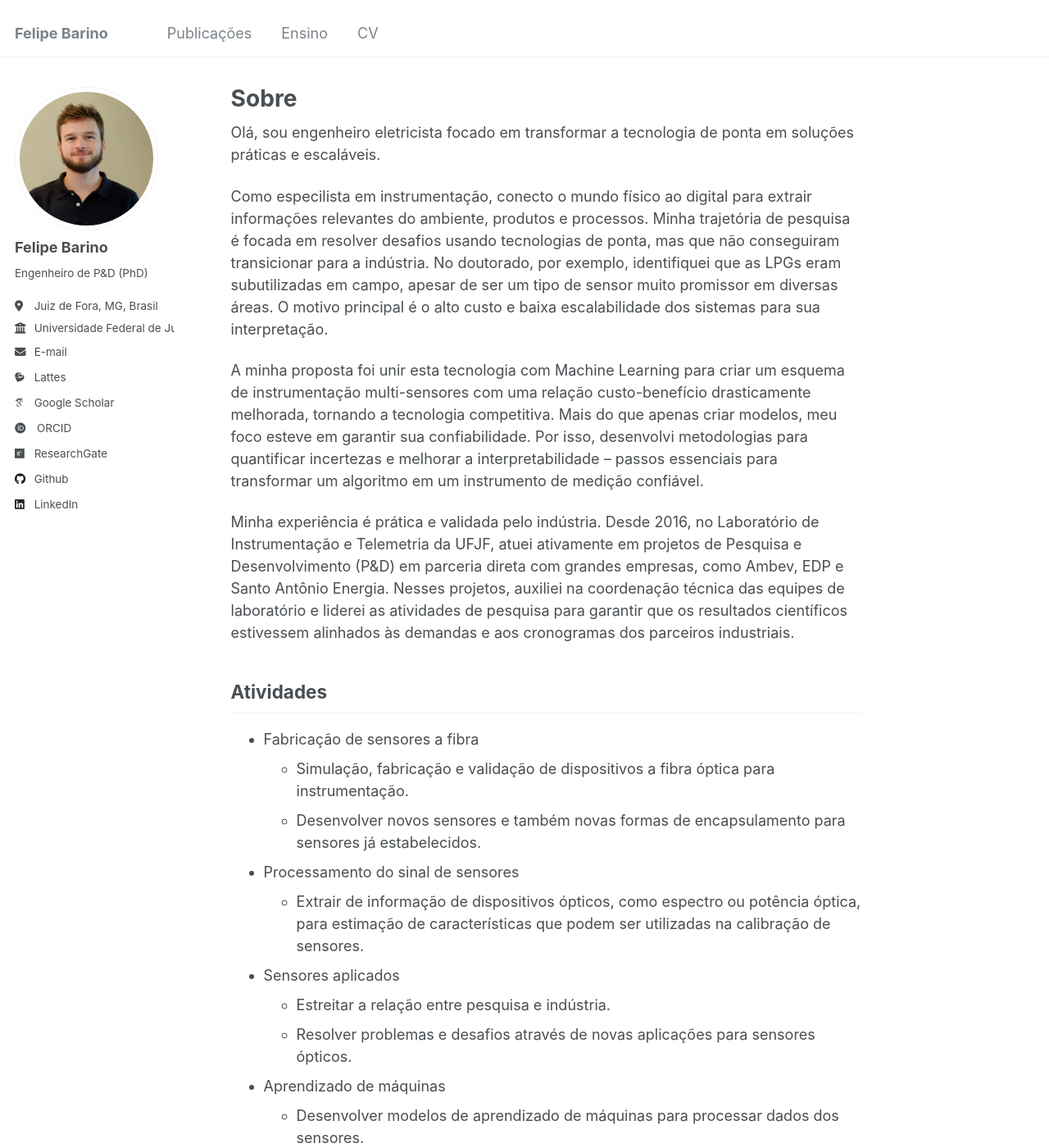
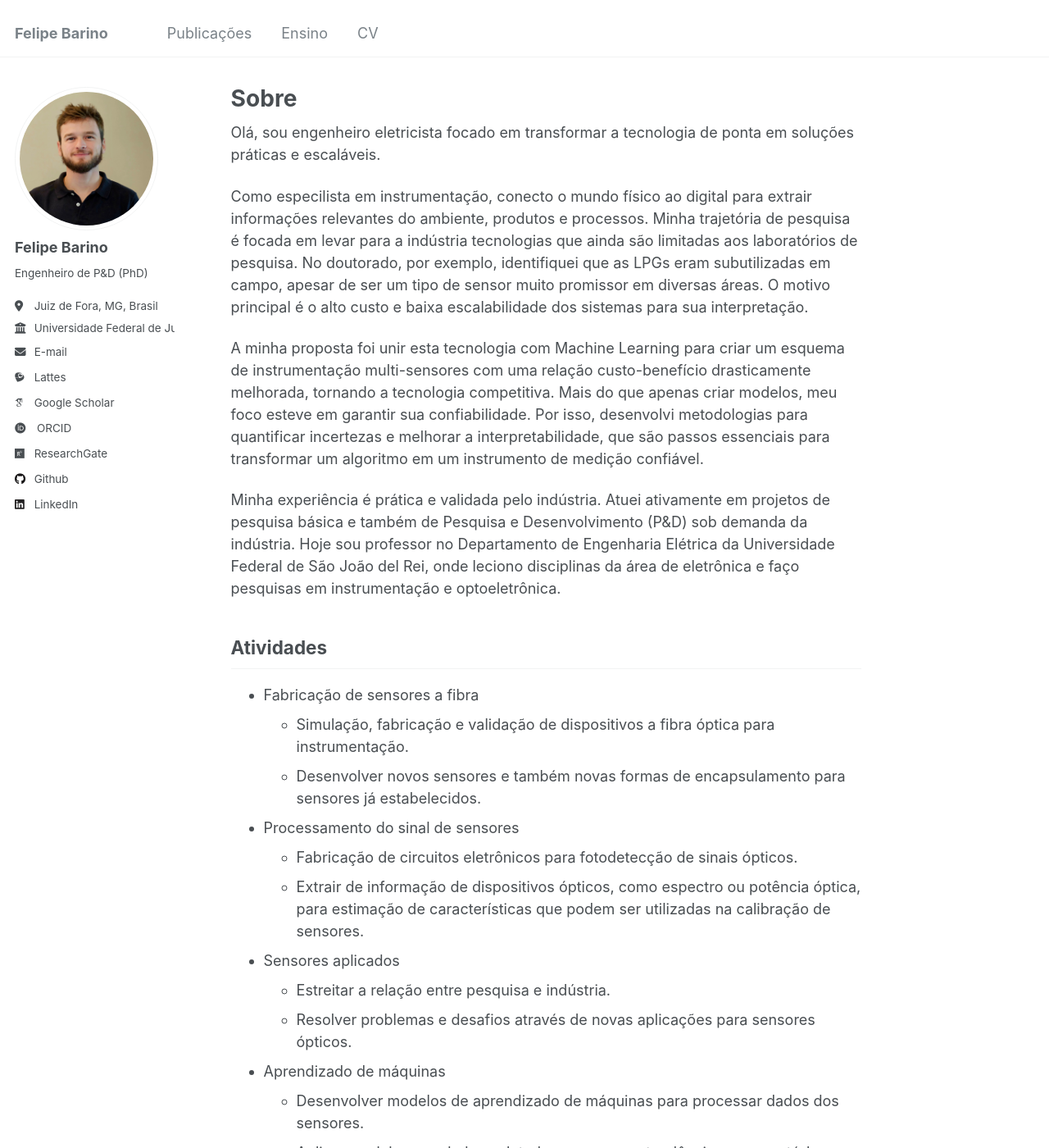
Before and after one commit to felipebarino/felipebarino.github.io, a Jekyll site: the page built from _pages/about.md, in a window 1280 px wide and 1400 px high. Shown: the whole window at 82% size. Built offline with Jekyll 4.4.1, drawn with Linux system fonts in a browser that asks for light colours; some web fonts are replaced.

```diff
--- a/_data/authors.yml
+++ b/_data/authors.yml
@@ -1,9 +1,9 @@
 # Authors
 
-Name Name:
+Felipe Oliveira Barino:
   name        : "Felipe Oliveira Barino"
   uri         : "https://felipebarino.github.io//"
-  email       : "felipebarino@gmail.com"
+  email       : "felipe.barino@ufsj.edu.br"
   bio         : ""
   avatar      : "profile.jpg"
   location    : "Brazil"
--- a/_pages/about.md
+++ b/_pages/about.md
@@ -9,11 +9,11 @@ redirect_from:
 
 Olá, sou engenheiro eletricista focado em transformar a tecnologia de ponta em soluções práticas e escaláveis.
 
-Como especilista em instrumentação, conecto o mundo físico ao digital para extrair informações relevantes do ambiente, produtos e processos. Minha trajetória de pesquisa é focada em resolver desafios usando tecnologias de ponta, mas que não conseguiram transicionar para a indústria. No doutorado, por exemplo, identifiquei que as LPGs eram subutilizadas em campo, apesar de ser um tipo de sensor muito promissor em diversas áreas. O motivo principal é o alto custo e baixa escalabilidade dos sistemas para sua interpretação.
+Como especilista em instrumentação, conecto o mundo físico ao digital para extrair informações relevantes do ambiente, produtos e processos. Minha trajetória de pesquisa é focada em levar para a indústria tecnologias que ainda são limitadas aos laboratórios de pesquisa. No doutorado, por exemplo, identifiquei que as LPGs eram subutilizadas em campo, apesar de ser um tipo de sensor muito promissor em diversas áreas. O motivo principal é o alto custo e baixa escalabilidade dos sistemas para sua interpretação.
 
-A minha proposta foi unir esta tecnologia com Machine Learning para criar um esquema de instrumentação multi-sensores com uma relação custo-benefício drasticamente melhorada, tornando a tecnologia competitiva. Mais do que apenas criar modelos, meu foco esteve em garantir sua confiabilidade. Por isso, desenvolvi metodologias para quantificar incertezas e melhorar a interpretabilidade – passos essenciais para transformar um algoritmo em um instrumento de medição confiável.
+A minha proposta foi unir esta tecnologia com Machine Learning para criar um esquema de instrumentação multi-sensores com uma relação custo-benefício drasticamente melhorada, tornando a tecnologia competitiva. Mais do que apenas criar modelos, meu foco esteve em garantir sua confiabilidade. Por isso, desenvolvi metodologias para quantificar incertezas e melhorar a interpretabilidade, que são passos essenciais para transformar um algoritmo em um instrumento de medição confiável.
 
-Minha experiência é prática e validada pelo indústria. Desde 2016, no Laboratório de Instrumentação e Telemetria da UFJF, atuei ativamente em projetos de Pesquisa e Desenvolvimento (P&D) em parceria direta com grandes empresas, como Ambev, EDP e Santo Antônio Energia. Nesses projetos, auxiliei na coordenação técnica das equipes de laboratório e liderei as atividades de pesquisa para garantir que os resultados científicos estivessem alinhados às demandas e aos cronogramas dos parceiros industriais.
+Minha experiência é prática e validada pelo indústria. Atuei ativamente em projetos de pesquisa básica e também de Pesquisa e Desenvolvimento (P&D) sob demanda da indústria. Hoje sou professor no Departamento de Engenharia Elétrica da Universidade Federal de São João del Rei, onde leciono disciplinas da área de eletrônica e faço pesquisas em instrumentação e optoeletrônica.
 
 Atividades
 ---
@@ -22,6 +22,7 @@ Atividades
   * Desenvolver novos sensores e também novas formas de encapsulamento para sensores já estabelecidos.
 
 * Processamento do sinal de sensores
+  * Fabricação de circuitos eletrônicos para fotodetecção de sinais ópticos.
   * Extrair de informação de dispositivos ópticos, como espectro ou potência óptica, para estimação de características que podem ser utilizadas na calibração de sensores.
 
 * Sensores aplicados
```
Also changed, not shown: _pages/about_detail.md (+3 -3 lines), _teaching/2024-UFJF-substituto-idase.md (+1 -1 lines), _teaching/2026-UFSJ.md (added, +17 -0 lines).
